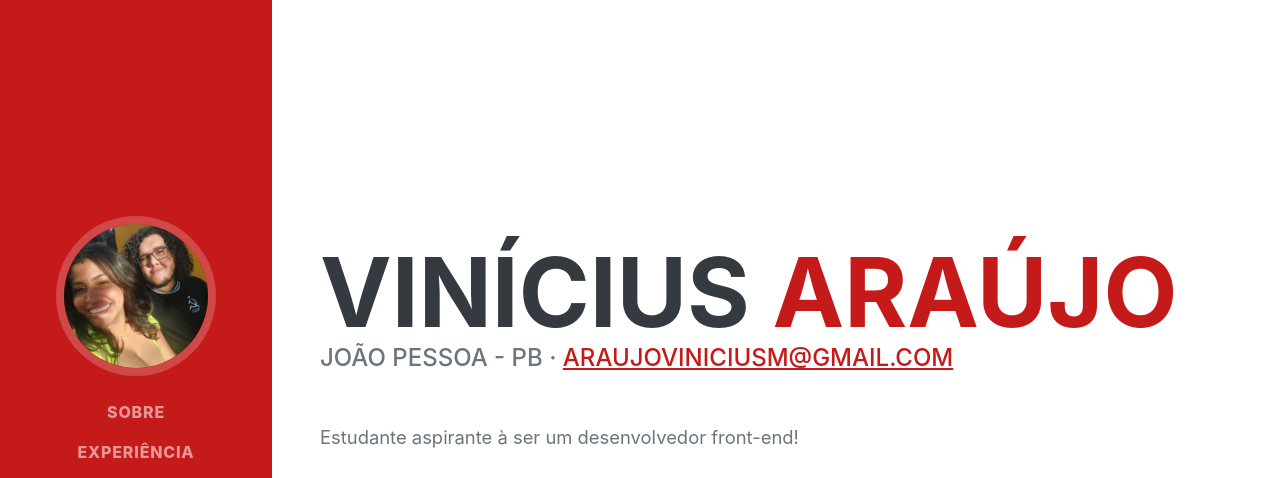
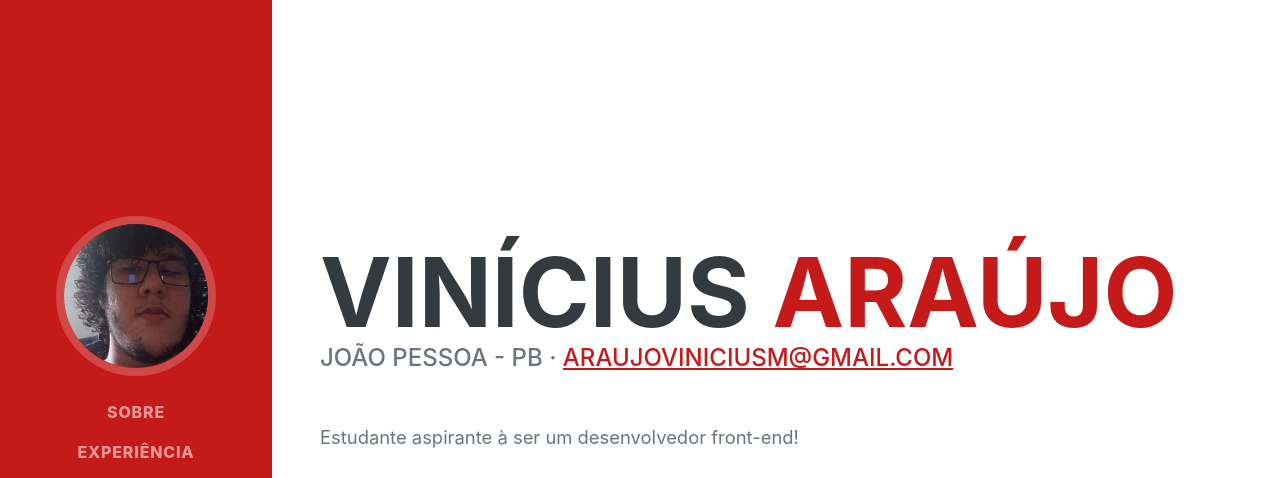
Before and after one commit to vinnizo/Curriculo, a plain HTML site: page index.html in a window 1280 px wide. Shown: the top 478 px of the page. Drawn offline with nearby package versions, Linux system fonts and the light colour scheme; a web font is replaced by a local one.

Commit message:
update na foto de perfil

```diff
--- a/index.html
+++ b/index.html
@@ -20,7 +20,7 @@
         <nav class="navbar navbar-expand-lg navbar-dark bg-primary fixed-top" id="sideNav">
             <a class="navbar-brand js-scroll-trigger" href="#page-top">
                 <span class="d-block d-lg-none">Vinícius Araújo</span>
-                <span class="d-none d-lg-block"><img class="img-fluid img-profile rounded-circle mx-auto mb-2" src="assets/img/foto-perfil.jpg" alt="..." /></span>
+                <span class="d-none d-lg-block"><img class="img-fluid img-profile rounded-circle mx-auto mb-2" src="assets/img/IPZ3p4wpRTq1PF7yXE5P_ATaVaz03eXmyJKUE.jfif" alt="..." /></span>
             </a>
             <button class="navbar-toggler" type="button" data-bs-toggle="collapse" data-bs-target="#navbarResponsive" aria-controls="navbarResponsive" aria-expanded="false" aria-label="Toggle navigation"><span class="navbar-toggler-icon"></span></button>
             <div class="collapse navbar-collapse" id="navbarResponsive">
```
Also changed, not shown: assets/img/IPZ3p4wpRTq1PF7yXE5P_ATaVaz03eXmyJKUE.jfif (added).
